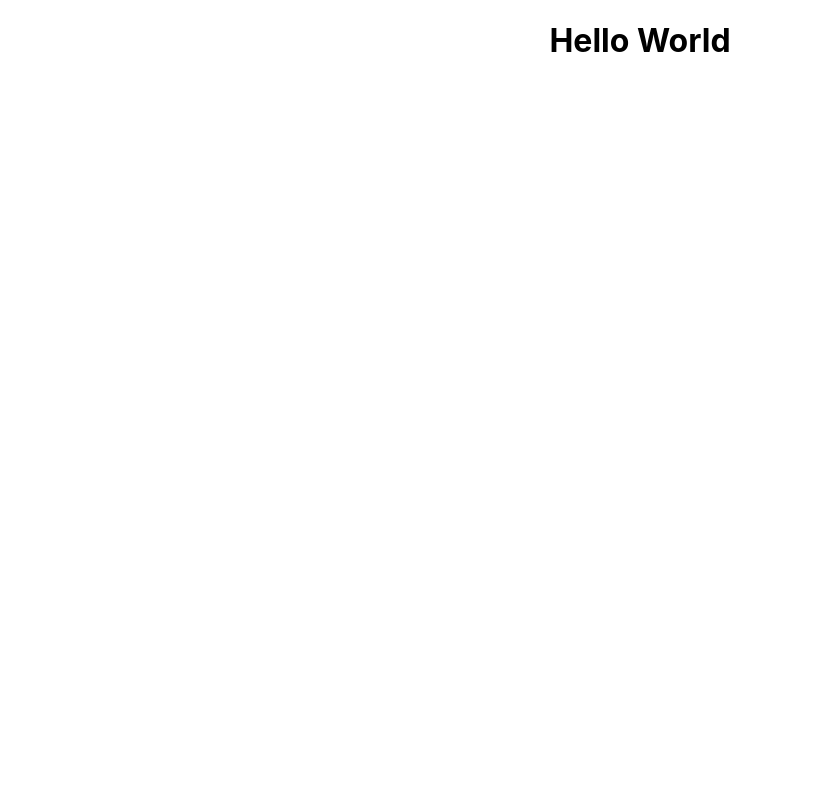
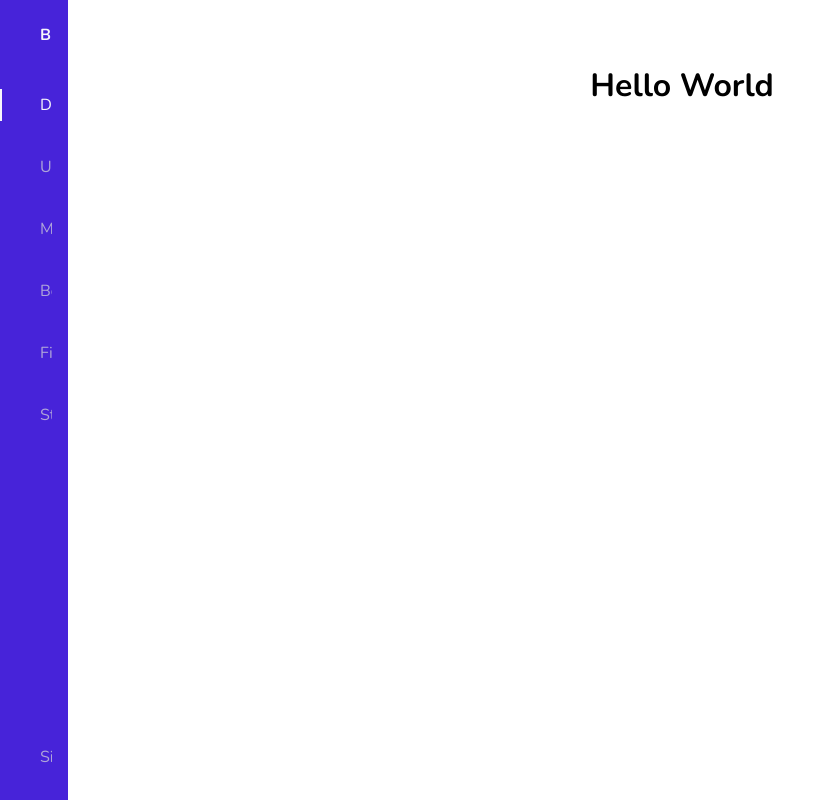
Before and after one commit to Sayan3990/Personal-Website-Template, a React (Create React App) app: page / in a window 1280 px wide. Shown: the whole page, without its empty margins (0-835 px from the left). Built offline with nearby package versions, Linux system fonts and the light colour scheme.

Commit message:
commit after installation

```diff
--- a/package.json
+++ b/package.json
@@ -12,10 +12,10 @@
     "@types/react-bootstrap": "^0.32.25",
     "@types/react-dom": "^17.0.8",
     "@types/react-router-dom": "^5.1.7",
+    "css-doodle": "^0.19.1",
     "firebase": "^8.6.8",
     "mdbreact": "^5.0.2",
     "react": "^17.0.2",
-    "react-bootstrap-sidebar": "0.0.1",
     "react-dom": "^17.0.2",
     "react-scripts": "4.0.3",
     "typescript": "^4.3.4",
--- a/src/App.css
+++ b/src/App.css
@@ -1,38 +1,154 @@
+@import url("https://fonts.googleapis.com/css2?family=Nunito:wght@400;600;700&display=swap");
+
+:root {
+  --header-height: 3rem;
+  --nav-width: 68px;
+  --first-color: #4723D9;
+  --first-color-light: #AFA5D9;
+  --white-color: #F7F6FB;
+  --body-font: 'Nunito', sans-serif;
+  --normal-font-size: 1rem;
+  --z-fixed: 100
+}
+
 .App {
   text-align: center;
 }
 
-.App-logo {
-  height: 40vmin;
-  pointer-events: none;
+*,
+::before,
+::after {
+    box-sizing: border-box
 }
 
-@media (prefers-reduced-motion: no-preference) {
-  .App-logo {
-    animation: App-logo-spin infinite 20s linear;
-  }
+body {
+    position: relative;
+    margin: var(--header-height) 0 0 0;
+    padding: 0 1rem;
+    font-family: var(--body-font);
+    font-size: var(--normal-font-size);
+    transition: .5s
 }
 
-.App-header {
-  background-color: #282c34;
-  min-height: 100vh;
-  display: flex;
-  flex-direction: column;
-  align-items: center;
-  justify-content: center;
-  font-size: calc(10px + 2vmin);
-  color: white;
+a {
+    text-decoration: none
 }
 
-.App-link {
-  color: #61dafb;
+.header {
+    width: 100%;
+    height: var(--header-height);
+    position: fixed;
+    top: 0;
+    left: 0;
+    display: flex;
+    align-items: center;
+    justify-content: space-between;
+    padding: 0 1rem;
+    background-color: var(--white-color);
+    z-index: var(--z-fixed);
+    transition: .5s
 }
 
-@keyframes App-logo-spin {
-  from {
-    transform: rotate(0deg);
-  }
-  to {
-    transform: rotate(360deg);
-  }
+.l-navbar {
+    position: fixed;
+    top: 0;
+    left: -30%;
+    width: var(--nav-width);
+    height: 100vh;
+    background-color: var(--first-color);
+    padding: .5rem 1rem 0 0;
+    transition: .5s;
+    z-index: var(--z-fixed)
 }
+
+.nav {
+    height: 100%;
+    display: flex;
+    flex-direction: column;
+    justify-content: space-between;
+    overflow: hidden
+}
+
+.nav_logo,
+.nav_link {
+    display: grid;
+    grid-template-columns: max-content max-content;
+    align-items: center;
+    column-gap: 1rem;
+    padding: .5rem 0 .5rem 1.5rem
+}
+
+.nav_logo {
+    margin-bottom: 2rem
+}
+
+.nav_logo-icon {
+    font-size: 1.25rem;
+    color: var(--white-color)
+}
+
+.nav_logo-name {
+    color: var(--white-color);
+    font-weight: 700
+}
+
+.nav_link {
+    position: relative;
+    color: var(--first-color-light);
+    margin-bottom: 1.5rem;
+    transition: .3s
+}
+
+.nav_link:hover {
+    color: var(--white-color)
+}
+
+.nav_icon {
+    font-size: 1.25rem
+}
+
+.show {
+    left: 0
+}
+
+.body-pd {
+    padding-left: calc(var(--nav-width) + 1rem)
+}
+
+.active {
+    color: var(--white-color)
+}
+
+.active::before {
+    content: '';
+    position: absolute;
+    left: 0;
+    width: 2px;
+    height: 32px;
+    background-color: var(--white-color)
+}
+
+.height-100 {
+    height: 100vh
+}
+
+/* Mobile View */
+@media screen and (min-width: 768px) {
+    body {
+        margin: calc(var(--header-height) + 1rem) 0 0 0;
+        padding-left: calc(var(--nav-width) + 2rem)
+    }
+
+    .l-navbar {
+        left: 0;
+        padding: 1rem 1rem 0 0
+    }
+
+    .show {
+        width: calc(var(--nav-width) + 156px)
+    }
+
+    .body-pd {
+        padding-left: calc(var(--nav-width) + 188px)
+    }
+}
--- a/src/App.tsx
+++ b/src/App.tsx
@@ -1,10 +1,12 @@
 import React from 'react';
 import './App.css';
+import SideNavBar from './Components/Userinterface/SIdeBar';
 
 function App() {
   return (
     <div className="App">
       <h1>Hello World</h1>
+      <SideNavBar />
     </div>
   );
 }
--- /dev/null
+++ b/src/Components/Userinterface/SIdeBar.tsx
@@ -0,0 +1,24 @@
+import React, { Component } from 'react';
+
+interface IState {
+    isVisible: boolean
+}
+
+export default class SideNavBar extends Component {
+
+    state: IState = {
+        isVisible: false
+    }
+
+    public render() {
+        return (
+            <div className="l-navbar" id="nav-bar">
+                <nav className="nav">
+                    <div> <a href="#" className="nav_logo"> <i className='bx bx-layer nav_logo-icon'></i> <span className="nav_logo-name">BBBootstrap</span> </a>
+                    <div className="nav_list"> <a href="#" className="nav_link active"> <i className='bx bx-grid-alt nav_icon'></i> <span className="nav_name">Dashboard</span> </a> <a href="#" className="nav_link"> <i className='bx bx-user nav_icon'></i> <span className="nav_name">Users</span> </a> <a href="#" className="nav_link"> <i className='bx bx-message-square-detail nav_icon'></i> <span className="nav_name">Messages</span> </a> <a href="#" className="nav_link"> <i className='bx bx-bookmark nav_icon'></i> <span className="nav_name">Bookmark</span> </a> <a href="#" className="nav_link"> <i className='bx bx-folder nav_icon'></i> <span className="nav_name">Files</span> </a> <a href="#" className="nav_link"> <i className='bx bx-bar-chart-alt-2 nav_icon'></i> <span className="nav_name">Stats</span> </a> </div>
+                    </div> <a href="#" className="nav_link"> <i className='bx bx-log-out nav_icon'></i> <span className="nav_name">SignOut</span> </a>
+                </nav>
+            </div>
+        )
+    }
+}
```
Also changed, not shown: 1 other file (tests, documents, lock files or other folders).
